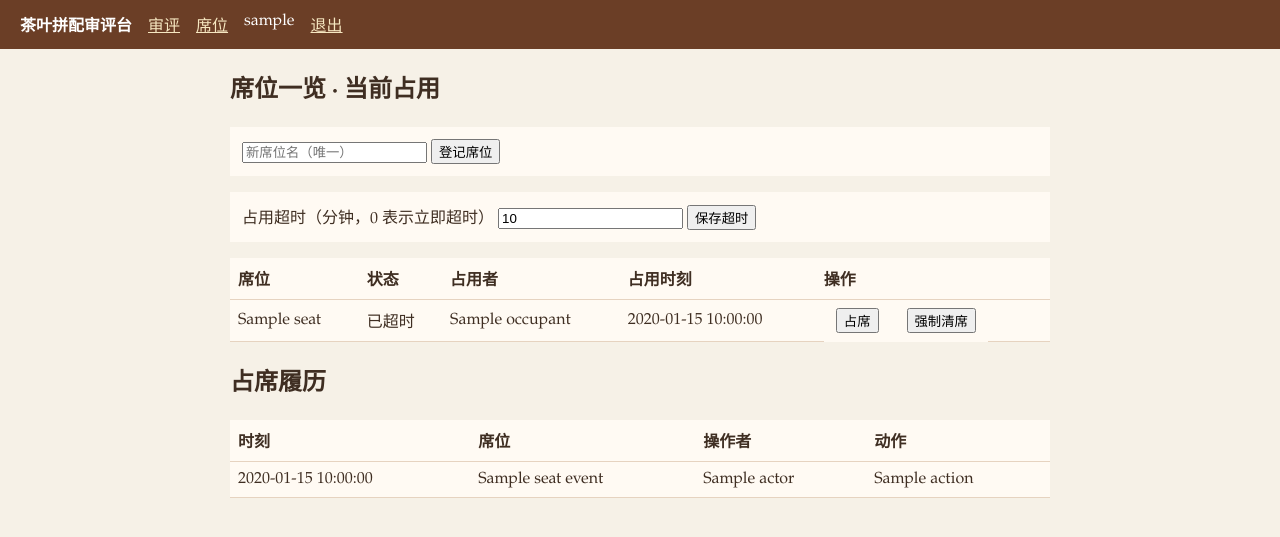
After one commit to lacsar712/cc-tb-a03-GSB, a Flask app: page /seats in a window 1280 px wide. The commit adds this page. Shown: the top 537 px of the page. Run offline with Flask 3, Linux system fonts and the light colour scheme; the visitor is signed in with stand-in values (Sample User, id 1); a database or web service that is not in the repository returns one stand-in record (values such as "Sample title"); some libraries are stand-ins or nearby versions.

Commit message:
feat: tasting seat occupancy and history

```diff
--- a/backend/app.py
+++ b/backend/app.py
@@ -15,6 +15,8 @@ ACCOUNTS = {
     "observer": {"password": "look123456", "role": "reader"},
 }
 
+DEFAULT_SEAT_TIMEOUT_MINUTES = 30
+
 
 def db():
     return psycopg2.connect(os.environ["DATABASE_URL"])
@@ -28,6 +30,44 @@ def login_required(fn):
         return fn(*args, **kwargs)
 
     return wrap
+
+
+def get_seat_timeout(cur):
+    cur.execute("SELECT value FROM settings WHERE key = 'seat_timeout_minutes'")
+    row = cur.fetchone()
+    return int(row["value"]) if row else DEFAULT_SEAT_TIMEOUT_MINUTES
+
+
+def render_seats(error=None, status=200):
+    with db() as conn, conn.cursor(cursor_factory=RealDictCursor) as cur:
+        timeout = get_seat_timeout(cur)
+        cur.execute(
+            """SELECT s.id, s.name, s.created_by, o.occupant, o.occupied_at,
+                      (o.occupied_at IS NOT NULL
+                       AND o.occupied_at + make_interval(mins => %s) <= now()) AS expired
+               FROM seats s
+               LEFT JOIN seat_occupancy o ON o.seat_id = s.id
+               ORDER BY s.id""",
+            (timeout,),
+        )
+        seat_rows = cur.fetchall()
+        cur.execute(
+            """SELECT e.id, s.name AS seat_name, e.actor, e.action, e.created_at
+               FROM seat_events e JOIN seats s ON s.id = e.seat_id
+               ORDER BY e.id DESC LIMIT 200"""
+        )
+        events = cur.fetchall()
+    return (
+        render_template(
+            "seats.html",
+            seats=seat_rows,
+            events=events,
+            timeout=timeout,
+            can_write=session.get("role") == "writer",
+            error=error,
+        ),
+        status,
+    )
 
 
 @app.get("/health")
@@ -77,6 +117,12 @@ def create():
     verdict, note, score = weigh(aroma, taste, liquor)
     with db() as conn, conn.cursor(cursor_factory=RealDictCursor) as cur:
         cur.execute(
+            "SELECT 1 FROM seat_occupancy WHERE occupant = %s LIMIT 1",
+            (session["user"],),
+        )
+        if cur.fetchone() is None:
+            return ("未占用审评席，不能交评，请先到席位页占席", 403)
+        cur.execute(
             """INSERT INTO cuppings (lot, aroma, taste, liquor, score, verdict, note, created_by)
                VALUES (%s,%s,%s,%s,%s,%s,%s,%s) RETURNING *""",
             (lot, aroma, taste, liquor, score, verdict, note, session["user"]),
@@ -86,3 +132,131 @@ def create():
     if request.headers.get("HX-Request"):
         return render_template("_row.html", row=row)
     return redirect(url_for("home"))
+
+
+@app.get("/seats")
+@login_required
+def seats():
+    return render_seats()
+
+
+@app.post("/seats")
+@login_required
+def register_seat():
+    if session.get("role") != "writer":
+        return ("观察员不能登记席位", 403)
+    name = request.form.get("name", "").strip()
+    if not name:
+        return render_seats("席位名不能为空", 400)
+    try:
+        with db() as conn, conn.cursor() as cur:
+            cur.execute(
+                "INSERT INTO seats (name, created_by) VALUES (%s, %s)",
+                (name, session["user"]),
+            )
+            conn.commit()
+    except psycopg2.errors.UniqueViolation:
+        return render_seats("席位名已存在", 409)
+    return redirect(url_for("seats"))
+
+
+@app.post("/seats/<int:seat_id>/occupy")
+@login_required
+def occupy_seat(seat_id):
+    if session.get("role") != "writer":
+        return ("观察员不能占席", 403)
+    with db() as conn, conn.cursor(cursor_factory=RealDictCursor) as cur:
+        cur.execute("SELECT id FROM seats WHERE id = %s", (seat_id,))
+        if cur.fetchone() is None:
+            return ("席位不存在", 404)
+        timeout = get_seat_timeout(cur)
+        cur.execute(
+            """INSERT INTO seat_occupancy (seat_id, occupant, occupied_at)
+               VALUES (%s, %s, now())
+               ON CONFLICT (seat_id) DO UPDATE
+               SET occupant = EXCLUDED.occupant, occupied_at = now()
+               WHERE seat_occupancy.occupied_at + make_interval(mins => %s) <= now()""",
+            (seat_id, session["user"], timeout),
+        )
+        if cur.rowcount == 0:
+            conn.rollback()
+            return render_seats("该席位已被占用，未超时前不能再占", 409)
+        cur.execute(
+            "INSERT INTO seat_events (seat_id, actor, action) VALUES (%s, %s, '占用')",
+            (seat_id, session["user"]),
+        )
+        conn.commit()
+    return redirect(url_for("seats"))
+
+
+@app.post("/seats/<int:seat_id>/leave")
+@login_required
+def leave_seat(seat_id):
+    if session.get("role") != "writer":
+        return ("观察员不能离席", 403)
+    with db() as conn, conn.cursor(cursor_factory=RealDictCursor) as cur:
+        cur.execute("SELECT occupant FROM seat_occupancy WHERE seat_id = %s", (seat_id,))
+        row = cur.fetchone()
+        if row is None:
+            return render_seats("该席位当前空闲，无需离席", 409)
+        if row["occupant"] != session["user"]:
+            return render_seats("只能离开自己占用的席位", 409)
+        cur.execute(
+            "DELETE FROM seat_occupancy WHERE seat_id = %s AND occupant = %s",
+            (seat_id, session["user"]),
+        )
+        cur.execute(
+            "INSERT INTO seat_events (seat_id, actor, action) VALUES (%s, %s, '离席')",
+            (seat_id, session["user"]),
+        )
+        conn.commit()
+    return redirect(url_for("seats"))
+
+
+@app.post("/seats/<int:seat_id>/clear")
+@login_required
+def clear_seat(seat_id):
+    if session.get("role") != "writer":
+        return ("观察员不能清席", 403)
+    with db() as conn, conn.cursor(cursor_factory=RealDictCursor) as cur:
+        timeout = get_seat_timeout(cur)
+        cur.execute(
+            """DELETE FROM seat_occupancy
+               WHERE seat_id = %s
+                 AND occupied_at + make_interval(mins => %s) <= now()""",
+            (seat_id, timeout),
+        )
+        if cur.rowcount == 0:
+            conn.rollback()
+            cur.execute("SELECT occupant FROM seat_occupancy WHERE seat_id = %s", (seat_id,))
+            if cur.fetchone() is not None:
+                return render_seats("占用未超时，不能强制清席", 409)
+            return render_seats("该席位当前空闲，无需清席", 409)
+        cur.execute(
+            "INSERT INTO seat_events (seat_id, actor, action) VALUES (%s, %s, '清席')",
+            (seat_id, session["user"]),
+        )
+        conn.commit()
+    return redirect(url_for("seats"))
+
+
+@app.post("/seats/timeout")
+@login_required
+def set_seat_timeout():
+    if session.get("role") != "writer":
+        return ("观察员不能修改超时分钟", 403)
+    raw = request.form.get("minutes", "").strip()
+    try:
+        minutes = int(raw)
+    except ValueError:
+        return render_seats("超时分钟必须是不小于 0 的整数", 400)
+    if minutes < 0:
+        return render_seats("超时分钟必须是不小于 0 的整数", 400)
+    with db() as conn, conn.cursor() as cur:
+        cur.execute(
+            """INSERT INTO settings (key, value) VALUES ('seat_timeout_minutes', %s)
+               ON CONFLICT (key) DO UPDATE SET value = EXCLUDED.value""",
+            (str(minutes),),
+        )
+        conn.commit()
+    return redirect(url_for("seats"))
--- a/backend/templates/base.html
+++ b/backend/templates/base.html
@@ -18,6 +18,8 @@
   <header>
     <strong>茶叶拼配审评台</strong>
     {% if session.user %}
+      <a href="{{ url_for('home') }}">审评</a>
+      <a href="{{ url_for('seats') }}">席位</a>
       <span>{{ session.user }}</span>
       <a href="{{ url_for('logout') }}">退出</a>
     {% endif %}
--- a/backend/templates/home.html
+++ b/backend/templates/home.html
@@ -8,6 +8,7 @@
   <input name="taste" type="number" step="0.1" min="0" max="10" placeholder="滋味" required />
   <input name="liquor" type="number" step="0.1" min="0" max="10" placeholder="汤色" required />
   <button>提交</button>
+  <p>交评前请先到<a href="{{ url_for('seats') }}">席位页</a>占用一个审评席，未占席的交评会被拒绝。</p>
 </form>
 {% endif %}
 <table>
--- /dev/null
+++ b/backend/templates/seats.html
@@ -0,0 +1,79 @@
+{% extends "base.html" %}
+{% block body %}
+<h2>席位一览 · 当前占用</h2>
+{% if error %}<p class="fail">{{ error }}</p>{% endif %}
+{% if can_write %}
+<form method="post" action="{{ url_for('register_seat') }}">
+  <input name="name" placeholder="新席位名（唯一）" required />
+  <button>登记席位</button>
+</form>
+<form method="post" action="{{ url_for('set_seat_timeout') }}">
+  占用超时（分钟，0 表示立即超时）
+  <input name="minutes" type="number" min="0" step="1" value="{{ timeout }}" required />
+  <button>保存超时</button>
+</form>
+{% else %}
+<p>占用超时：{{ timeout }} 分钟（观察员只读，不能登席、占席、清席）</p>
+{% endif %}
+<table>
+  <thead>
+    <tr><th>席位</th><th>状态</th><th>占用者</th><th>占用时刻</th>{% if can_write %}<th>操作</th>{% endif %}</tr>
+  </thead>
+  <tbody>
+    {% for s in seats %}
+    <tr>
+      <td>{{ s.name }}</td>
+      <td>
+        {% if s.occupant %}
+          {% if s.expired %}已超时{% else %}占用中{% endif %}
+        {% else %}
+          空闲
+        {% endif %}
+      </td>
+      <td>{{ s.occupant or "—" }}</td>
+      <td>{{ s.occupied_at.strftime('%Y-%m-%d %H:%M:%S') if s.occupied_at else "—" }}</td>
+      {% if can_write %}
+      <td>
+        {% if (not s.occupant) or s.expired %}
+        <form method="post" action="{{ url_for('occupy_seat', seat_id=s.id) }}" style="display:inline">
+          <button>占席</button>
+        </form>
+        {% endif %}
+        {% if s.occupant and s.occupant == session.user %}
+        <form method="post" action="{{ url_for('leave_seat', seat_id=s.id) }}" style="display:inline">
+          <button>离席</button>
+        </form>
+        {% endif %}
+        {% if s.occupant and s.expired %}
+        <form method="post" action="{{ url_for('clear_seat', seat_id=s.id) }}" style="display:inline">
+          <button>强制清席</button>
+        </form>
+        {% endif %}
+      </td>
+      {% endif %}
+    </tr>
+    {% else %}
+    <tr><td colspan="{{ 5 if can_write else 4 }}">席位册为空，请先登记席位。</td></tr>
+    {% endfor %}
+  </tbody>
+</table>
+
+<h2>占席履历</h2>
+<table>
+  <thead>
+    <tr><th>时刻</th><th>席位</th><th>操作者</th><th>动作</th></tr>
+  </thead>
+  <tbody>
+    {% for e in events %}
+    <tr>
+      <td>{{ e.created_at.strftime('%Y-%m-%d %H:%M:%S') }}</td>
+      <td>{{ e.seat_name }}</td>
+      <td>{{ e.actor }}</td>
+      <td>{{ e.action }}</td>
+    </tr>
+    {% else %}
+    <tr><td colspan="4">暂无占席履历。</td></tr>
+    {% endfor %}
+  </tbody>
+</table>
+{% endblock %}
```
Also changed, not shown: backend/seed.py (+34 -0 lines), README.md.
